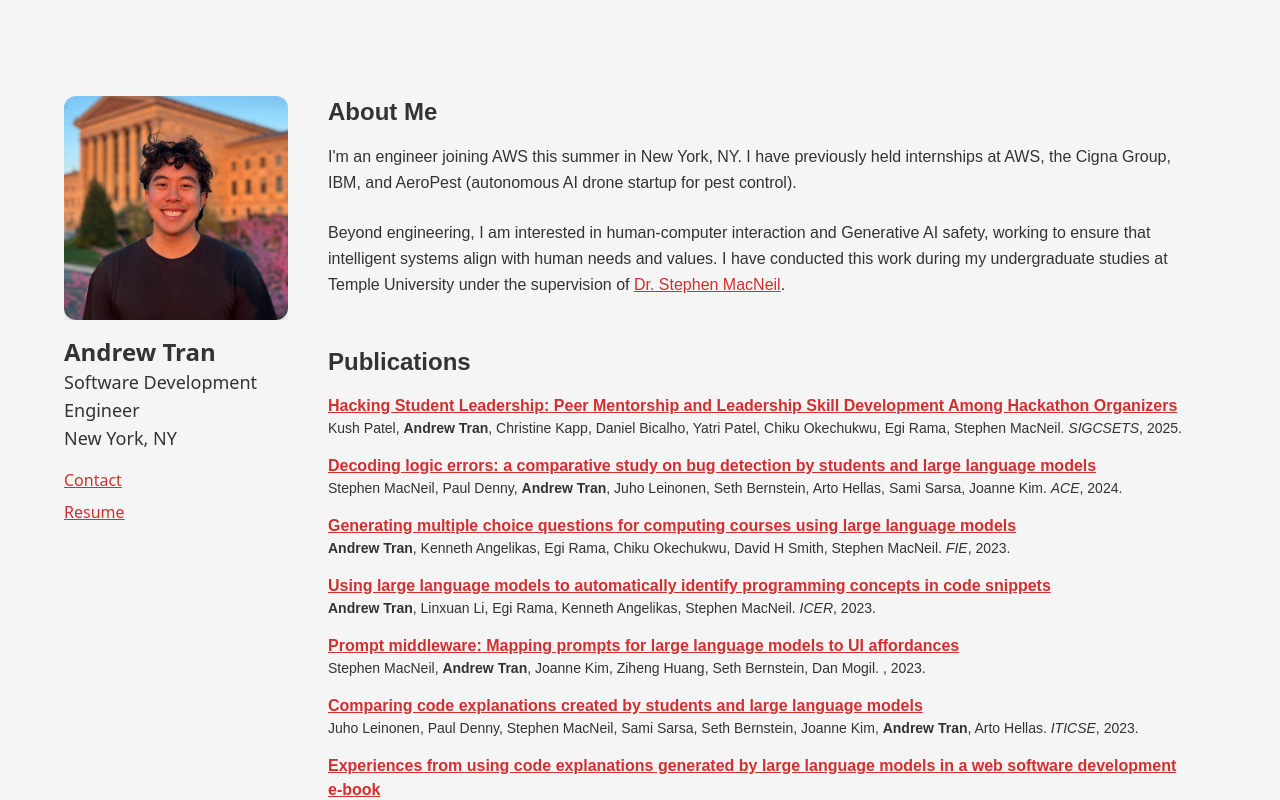
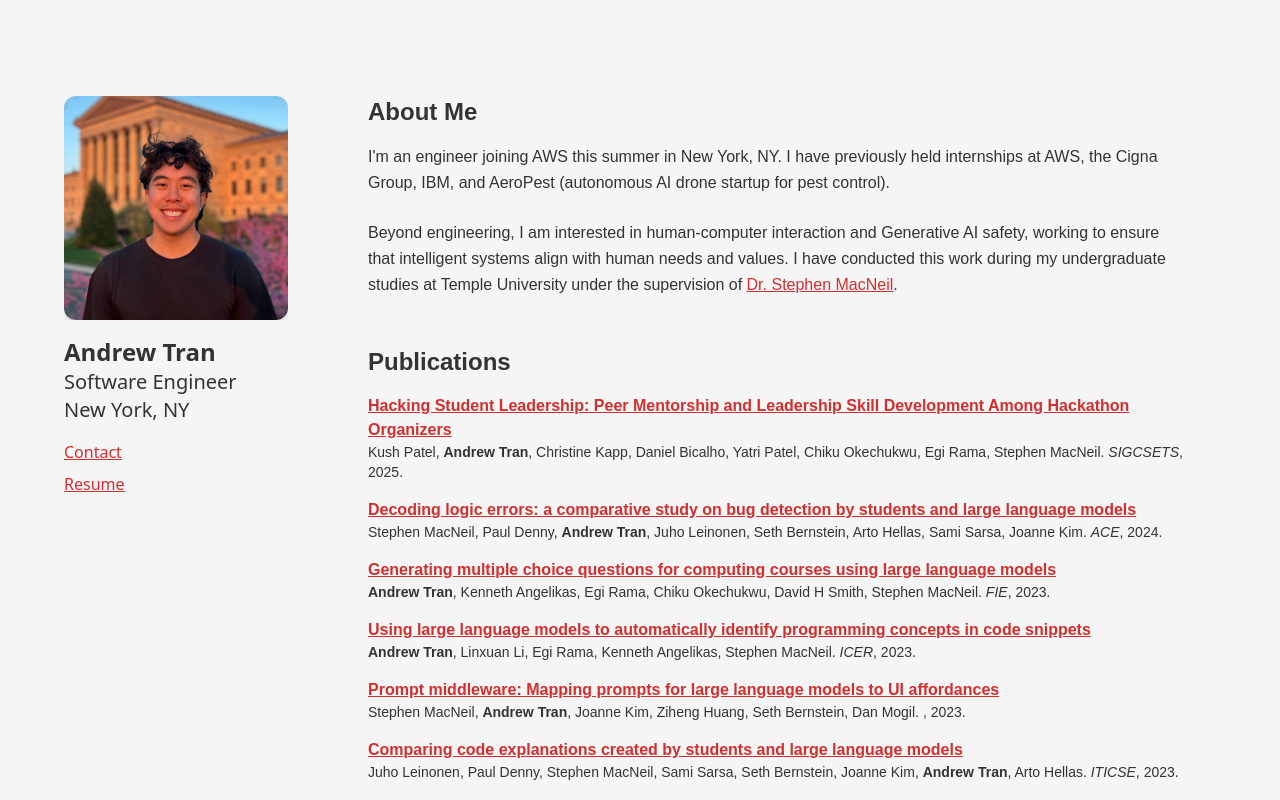
Before and after one commit to andrewtran117/andrewtran117.github.io, a Next.js app: page / in a window 1280 px wide. Shown: the top 800 px of the page. Built offline with nearby package versions, Linux system fonts and the light colour scheme.

Commit message:
fix scaling

```diff
--- a/app/components/GridSection.tsx
+++ b/app/components/GridSection.tsx
@@ -21,8 +21,8 @@ const ProfileGrid: React.FC = () => {
         </div>
         <div className="text-center md:text-left">
           <div className="text-2xl font-bold">Andrew Tran</div>
-          <div className="text-lg">Software Development Engineer</div>
-          <div className="text-lg">New York, NY</div>
+          <div className="text-xl">Software Engineer</div>
+          <div className="text-xl">New York, NY</div>
         </div>
 
         {/* Contact Links */}
--- a/app/page.tsx
+++ b/app/page.tsx
@@ -5,15 +5,15 @@ import ResearchExperience from "./components/ResearchExp";
 export default function Home() {
   return (
     <main className="flex flex-col md:flex-row min-h-screen bg-[#f5f5f5] text-[#333333] overflow-x-hidden">
-      {/* Profile Info Column - Responsive */}
-      <div className="w-full md:w-1/4 md:min-w-[250px] md:h-screen px-6 md:pl-16 md:pr-8 pt-12 md:pt-24 pb-6 md:fixed md:left-0 md:top-0 flex items-center md:items-start">
+      {/* Profile Info Column - Fixed on desktop */}
+      <div className="w-full md:w-1/4 md:min-w-[300px] md:h-screen px-6 md:pl-16 md:pr-10 pt-12 md:pt-24 pb-6 flex items-center md:items-start bg-[#f5f5f5] md:fixed md:left-0 md:top-0">
         <div className="w-full">
           <ProfileGrid/>
         </div>
       </div>
 
-      {/* Content Column - Responsive */}
-      <div className="w-full md:w-[calc(75%-32px)] md:ml-[calc(25%+8px)] md:h-screen overflow-y-auto px-6 md:px-0 pt-8 md:pt-24 pb-12">
+      {/* Content Column - Scrollable */}
+      <div className="w-full md:w-3/4 md:ml-[25%] px-6 md:pl-12 md:pr-8 pt-8 md:pt-24 pb-12 md:overflow-y-auto">
         {/* Bio Section */}
         <div className="mb-12 md:pr-16 md:pl-0">
           <h2 className="text-2xl font-bold mb-4">About Me</h2>
```
